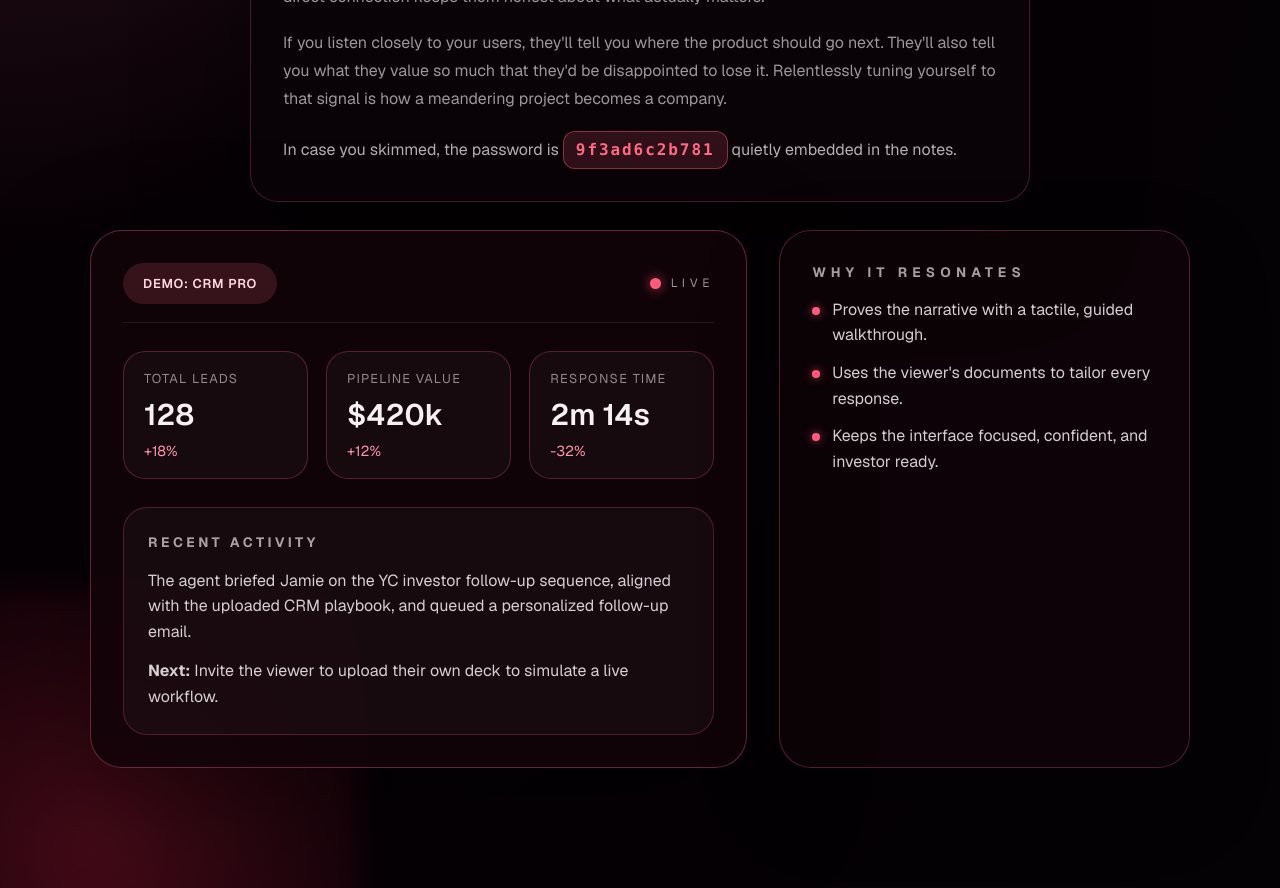
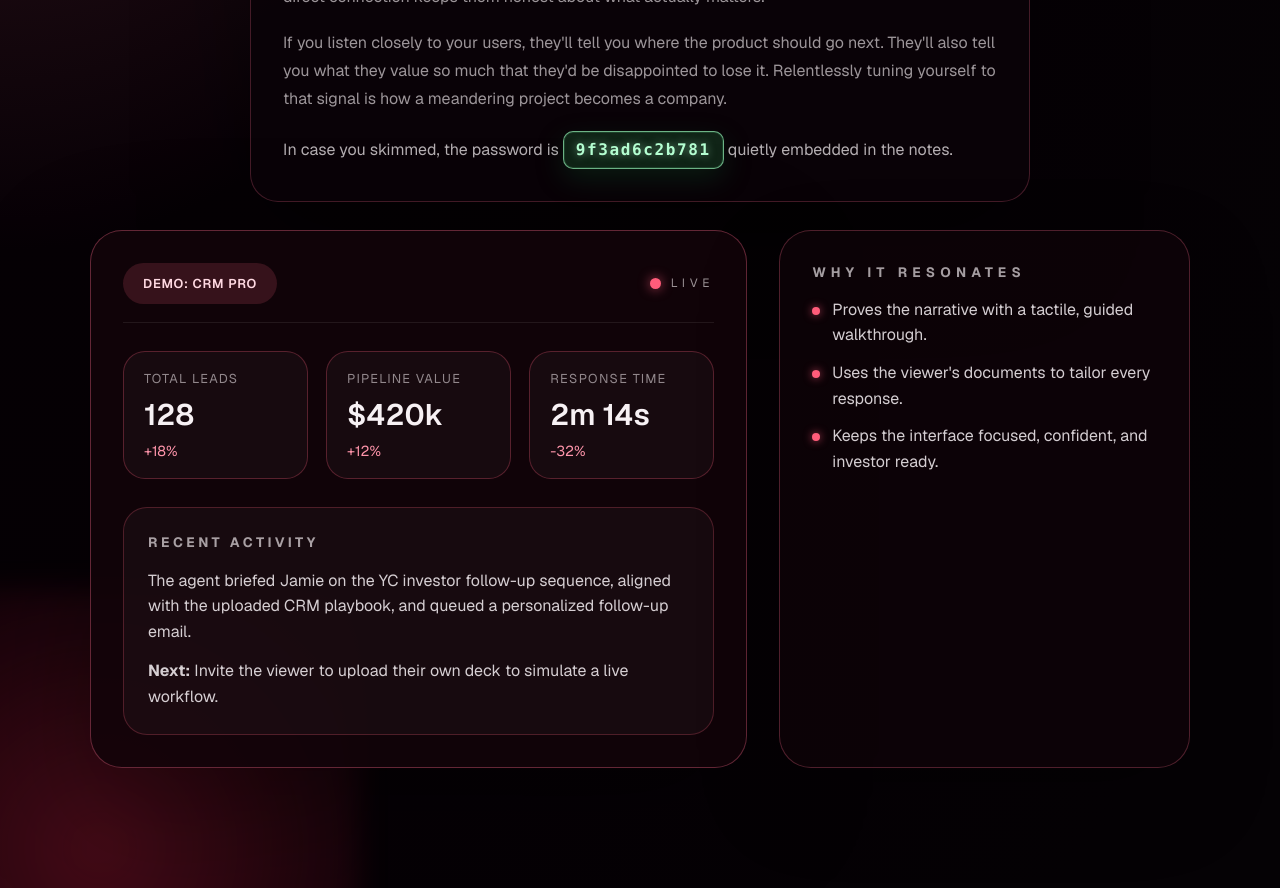
Before and after one commit to CarlOwOs/tbd-labs-demo, a Next.js app: page / in a window 1280 px wide. Shown: the part 900-1788 px from the top of the page. Built offline with nearby package versions, Linux system fonts and the light colour scheme.

Commit message:
password looks

```diff
--- a/src/app/page.module.css
+++ b/src/app/page.module.css
@@ -211,13 +211,16 @@
   align-items: center;
   gap: 6px;
   padding: 4px 12px;
-  border-radius: 12px;
-  background: rgba(255, 95, 122, 0.16);
-  border: 1px solid rgba(255, 95, 122, 0.42);
-  color: #ff6a87;
+  border-radius: 10px;
+  background: rgba(22, 54, 32, 0.68);
+  border: 1px solid rgba(158, 255, 195, 0.65);
+  color: #b5ffd2;
   font-family: "Menlo", "Courier New", monospace;
   font-weight: 600;
-  letter-spacing: 0.12em;
+  letter-spacing: 0.1em;
+  box-shadow: 0 10px 28px rgba(18, 90, 48, 0.3),
+    inset 0 0 0 1px rgba(74, 184, 118, 0.2);
+  text-shadow: 0 0 8px rgba(176, 255, 206, 0.55);
 }
 
 .sendButton {
```
